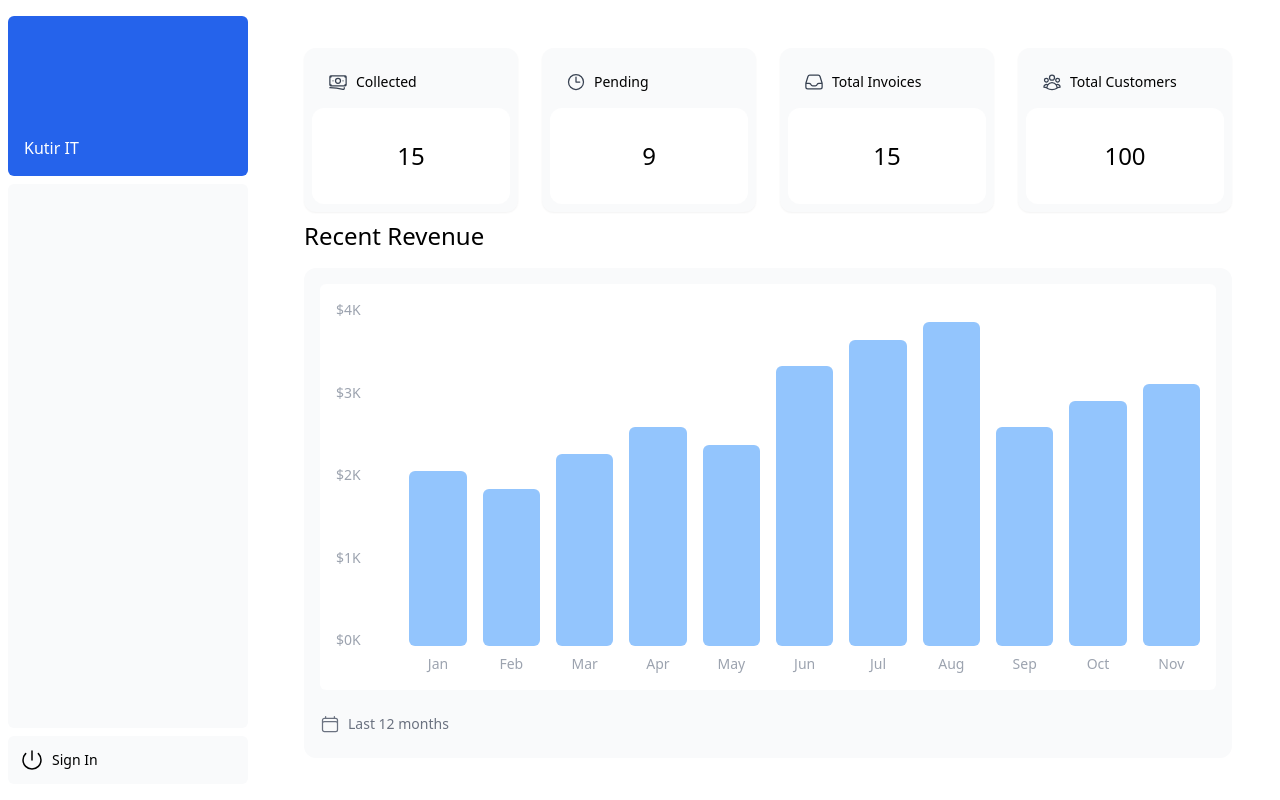
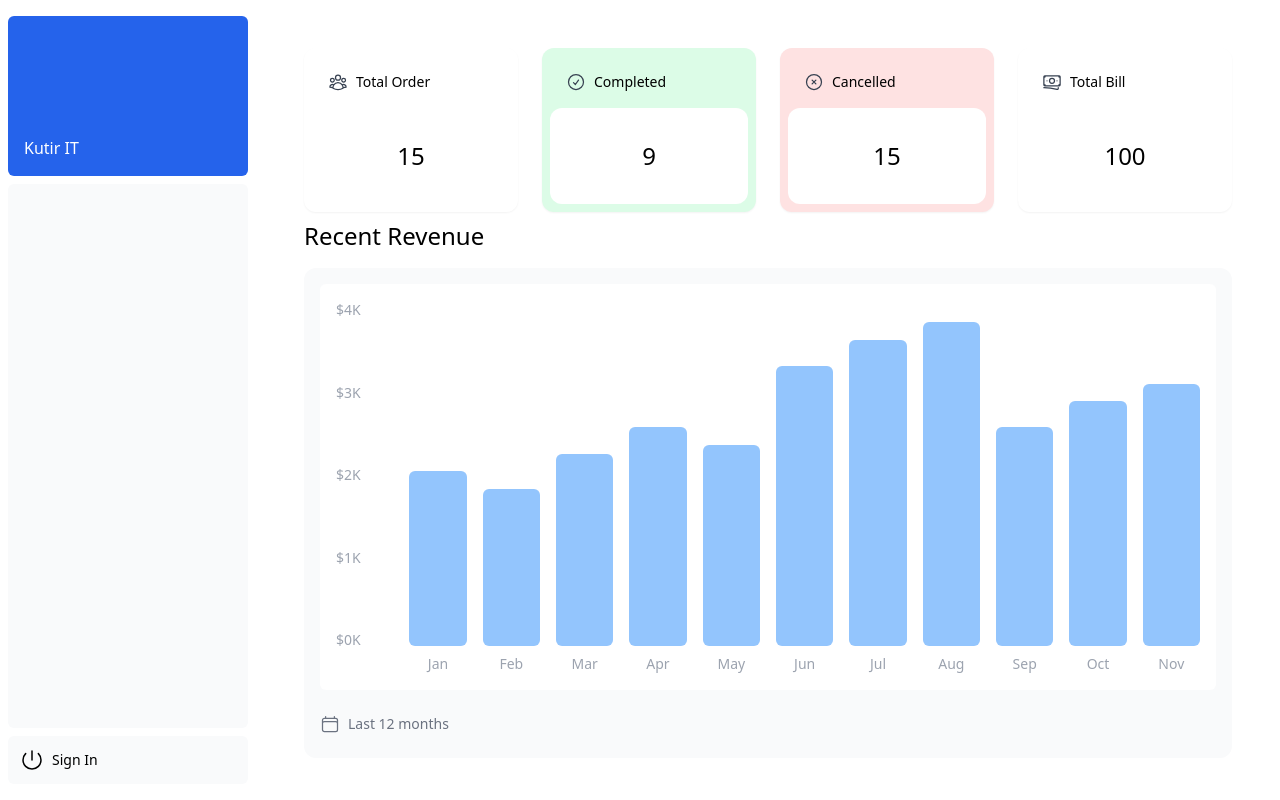
Before and after one commit to ZmnRobin/final-dashboard, a Next.js app: page /admin in a window 1280 px wide. Built offline with nearby package versions, Linux system fonts and the light colour scheme.

Commit message:
added conditional bg color in admin dashboard

```diff
--- a/app/(dashboard)/admin/page.tsx
+++ b/app/(dashboard)/admin/page.tsx
@@ -1,22 +1,21 @@
-'use client'
-import React from 'react';
-import Card from '../../_components/admin/Card';
-import RevenueChart from '../../_components/admin/RevenueChart';
-import { revenue } from '@/app/_lib/data/data';
+"use client";
+import React from "react";
+import Card from "../../_components/admin/Card";
+import RevenueChart from "../../_components/admin/RevenueChart";
+import { revenue } from "@/app/_lib/data/data";
 // import WithAuth from '../../../_components/auth/WithAuth'
 
 function HomePage() {
   return (
     <main>
       <div className="grid gap-6 sm:grid-cols-2 lg:grid-cols-4">
-      <Card title="Collected" value="15" type="collected" />
-      <Card title="Pending" value="9" type="pending" />
-      <Card title="Total Invoices" value="15" type="invoices" />
-      <Card title="Total Customers" value="100" type="customers"
-      />
+        <Card title="Total Order" value="15" type="customers" />
+        <Card title="Completed" value="9" type="completed" />
+        <Card title="Cancelled" value="15" type="cancelled" />
+        <Card title="Total Bill" value="100" type="collected" />
       </div>
-        <div className="">
-          <RevenueChart revenue={revenue} />
+      <div className="">
+        <RevenueChart revenue={revenue} />
       </div>
     </main>
   );
--- a/app/_components/admin/Card.tsx
+++ b/app/_components/admin/Card.tsx
@@ -1,10 +1,11 @@
-import React from 'react';
+"use client";
+import React, { useEffect, useState } from "react";
 import {
   BanknotesIcon,
-  ClockIcon,
+  CheckCircleIcon,
   UserGroupIcon,
-  InboxIcon,
-} from '@heroicons/react/24/outline';
+  XCircleIcon,
+} from "@heroicons/react/24/outline";
 
 interface CardProps {
   title: string;
@@ -15,15 +16,31 @@ interface CardProps {
 const iconMap = {
   collected: BanknotesIcon,
   customers: UserGroupIcon,
-  pending: ClockIcon,
-  invoices: InboxIcon,
+  completed: CheckCircleIcon,
+  cancelled: XCircleIcon,
 };
 
 const Card: React.FC<CardProps> = ({ title, value, type }) => {
   const Icon = iconMap[type];
+  const [bgColor, setBgColor] = useState("gray");
+
+  useEffect(() => {
+    if (title === "Completed") {
+      setBgColor("green");
+    }
+    if (title === "Cancelled") {
+      setBgColor("red");
+    }
+    if (title === "Total Order") {
+      setBgColor("gray");
+    }
+    if (title === "Total Bill") {
+      setBgColor("gray");
+    }
+  }, [title]);
 
   return (
-    <div className="rounded-xl bg-gray-50 p-2 shadow-sm">
+    <div className={`rounded-xl bg-${bgColor}-100 p-2 shadow-sm`}>
       <div className="flex p-4">
         {Icon ? <Icon className="h-5 w-5 text-gray-700" /> : null}
         <h3 className="ml-2 text-sm font-medium">{title}</h3>
```
